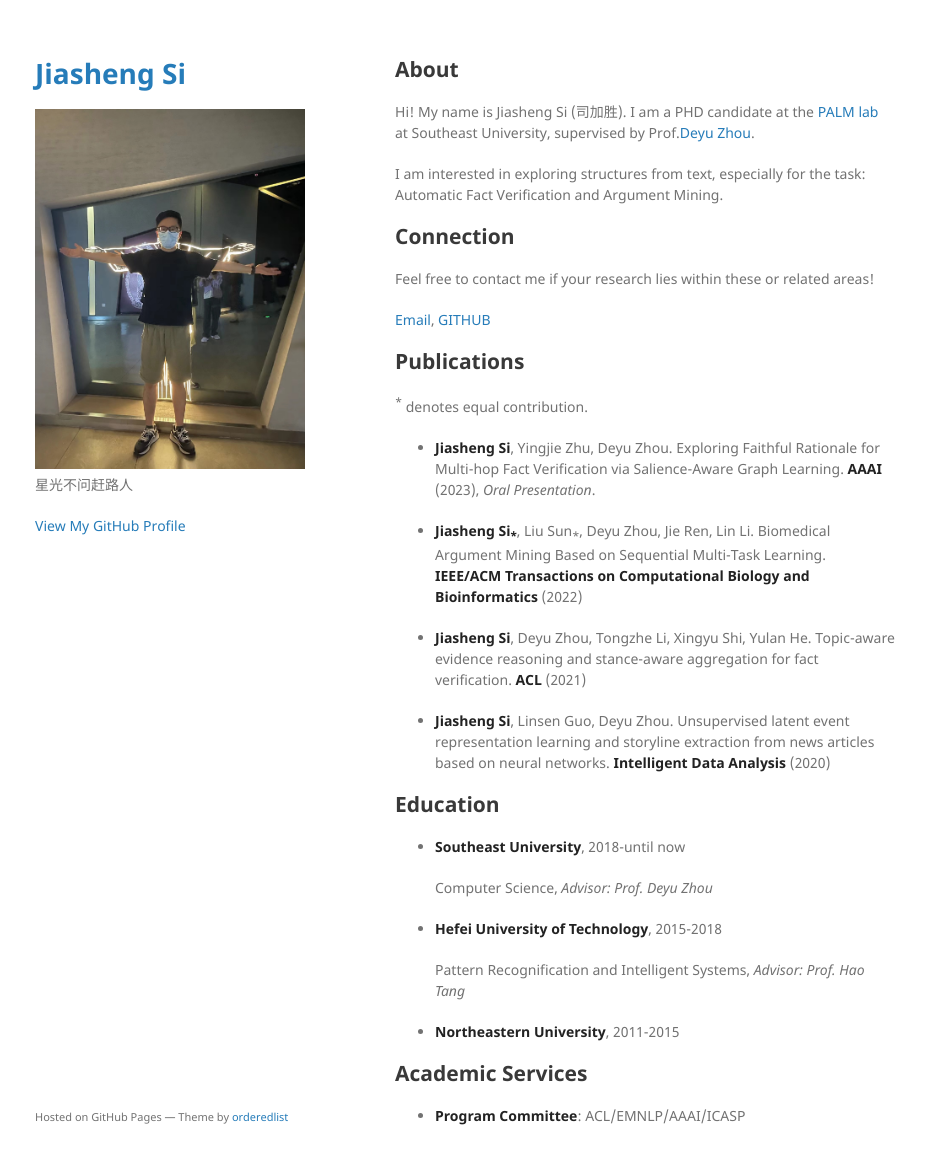
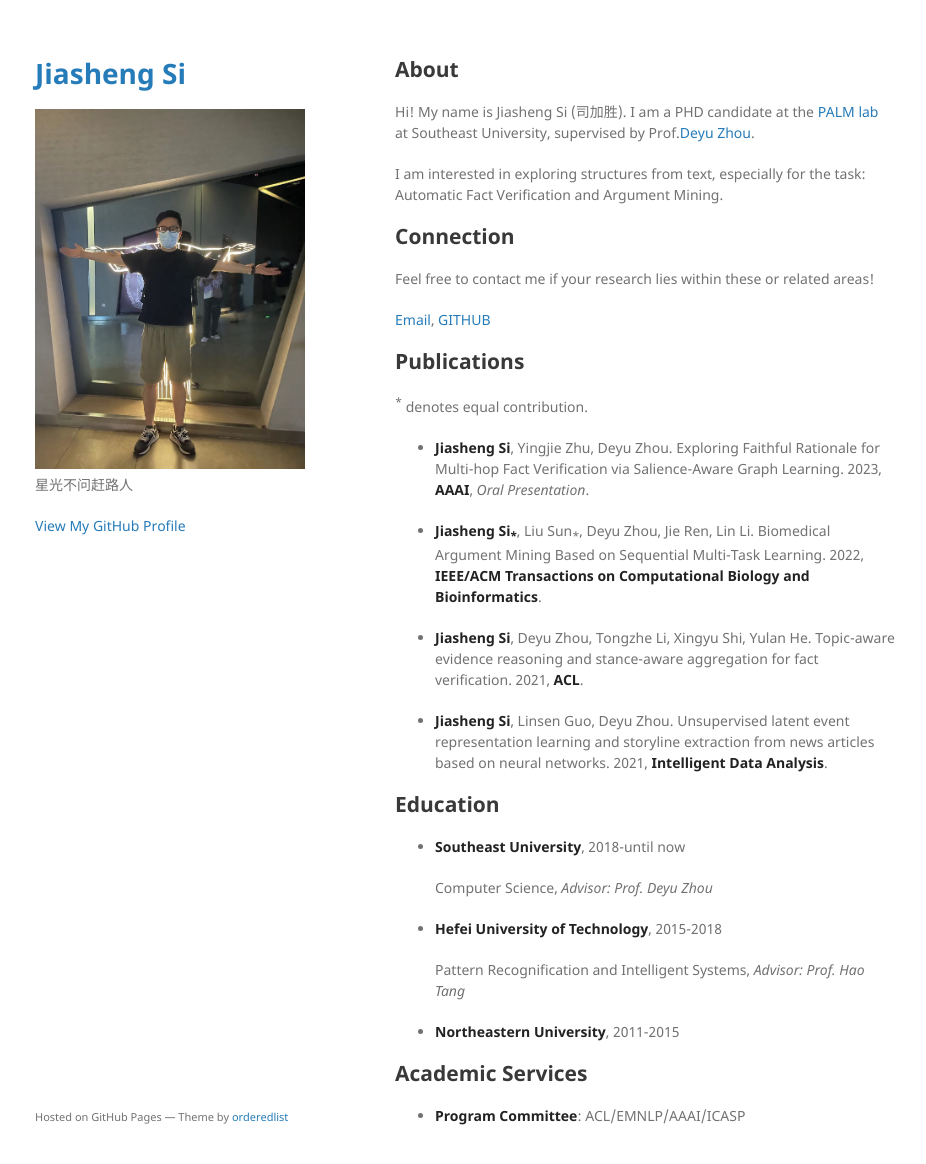
Before and after one commit to jasenchn/jasenchn.github.io, a Jekyll site: the page built from index.md, in a window 1280 px wide and 1196 px high. Shown: the top 1164 px of the window, without its empty margins (175-1101 px from the left). Built offline with Jekyll 4.4.1, drawn with Linux system fonts in a browser that asks for light colours; our own code applies the rules of GitHub Pages for plain Markdown files.

Commit message:
Update index.md

```diff
--- a/index.md
+++ b/index.md
@@ -19,16 +19,16 @@ Feel free to contact me if your research lies within these or related areas!
 
 <sup>*</sup> denotes equal contribution.
 
-- **Jiasheng Si**, Yingjie Zhu, Deyu Zhou. Exploring Faithful Rationale for Multi-hop Fact Verification via Salience-Aware Graph Learning. **AAAI** (2023), *Oral Presentation*.
+- **Jiasheng Si**, Yingjie Zhu, Deyu Zhou. Exploring Faithful Rationale for Multi-hop Fact Verification via Salience-Aware Graph Learning. 2023, **AAAI**, *Oral Presentation*.
 
 
-- **Jiasheng Si<sub>*</sub>**, Liu Sun<sub>*</sub>, Deyu Zhou, Jie Ren, Lin Li. Biomedical Argument Mining Based on Sequential Multi-Task Learning. **IEEE/ACM Transactions on Computational Biology and Bioinformatics** (2022)
+- **Jiasheng Si<sub>*</sub>**, Liu Sun<sub>*</sub>, Deyu Zhou, Jie Ren, Lin Li. Biomedical Argument Mining Based on Sequential Multi-Task Learning. 2022, **IEEE/ACM Transactions on Computational Biology and Bioinformatics**.
 
 
-- **Jiasheng Si**, Deyu Zhou, Tongzhe Li, Xingyu Shi, Yulan He. Topic-aware evidence reasoning and stance-aware aggregation for fact verification. **ACL** (2021)
+- **Jiasheng Si**, Deyu Zhou, Tongzhe Li, Xingyu Shi, Yulan He. Topic-aware evidence reasoning and stance-aware aggregation for fact verification. 2021, **ACL**.
 
 
-- **Jiasheng Si**, Linsen Guo, Deyu Zhou. Unsupervised latent event representation learning and storyline extraction from news articles based on neural networks. **Intelligent Data Analysis** (2020)
+- **Jiasheng Si**, Linsen Guo, Deyu Zhou. Unsupervised latent event representation learning and storyline extraction from news articles based on neural networks. 2021, **Intelligent Data Analysis**.
 
 
 
```
